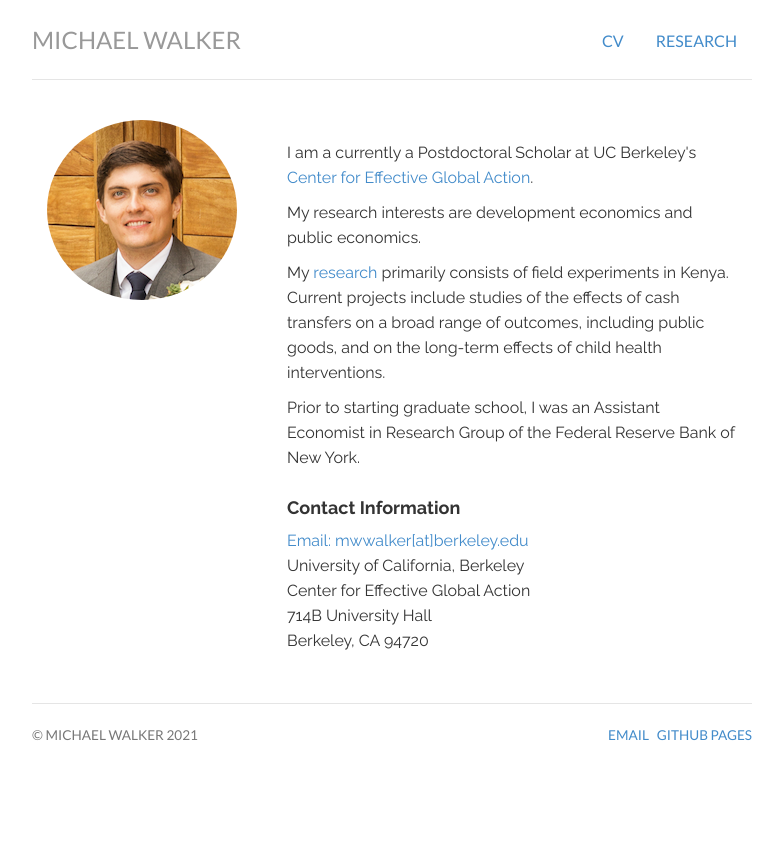
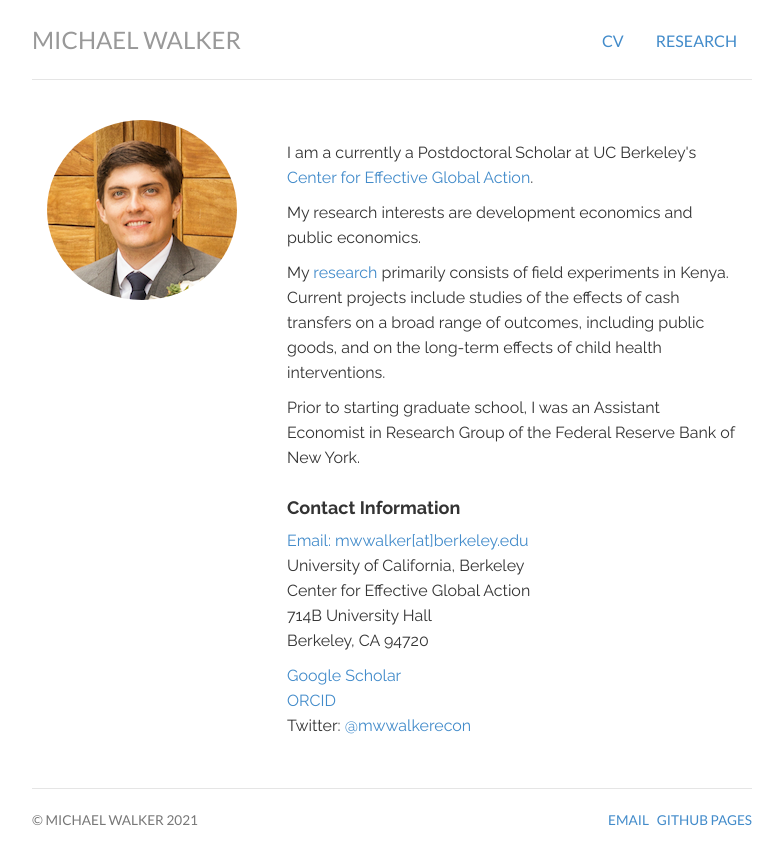
Before and after one commit to mwwalker/mwwalker.github.io, a Jekyll site: the page built from index.html, in a window 1280 px wide. Shown: the top 865 px of the page, without its empty margins (248-1031 px from the left). Built offline with Jekyll 4.4.1, drawn with Linux system fonts in a browser that asks for light colours.

Commit message:
Update index.html

```diff
--- a/index.html
+++ b/index.html
@@ -33,6 +33,10 @@ description: Michael Walker is a development economist at UC Berkeley's Center f
         714B University Hall<br>
         Berkeley, CA 94720</p>
 
+      <p> <a href="https://scholar.google.com/citations?user=lMxObJ0AAAAJ&hl=en&oi=sra"> Google Scholar </a> <br>
+        <a href="" > ORCID </a> <br>
+        Twitter: <a href="https://twitter.com/mwwalkerecon"> @mwwalkerecon </a> <p>
+
 
       </div>
 
```
